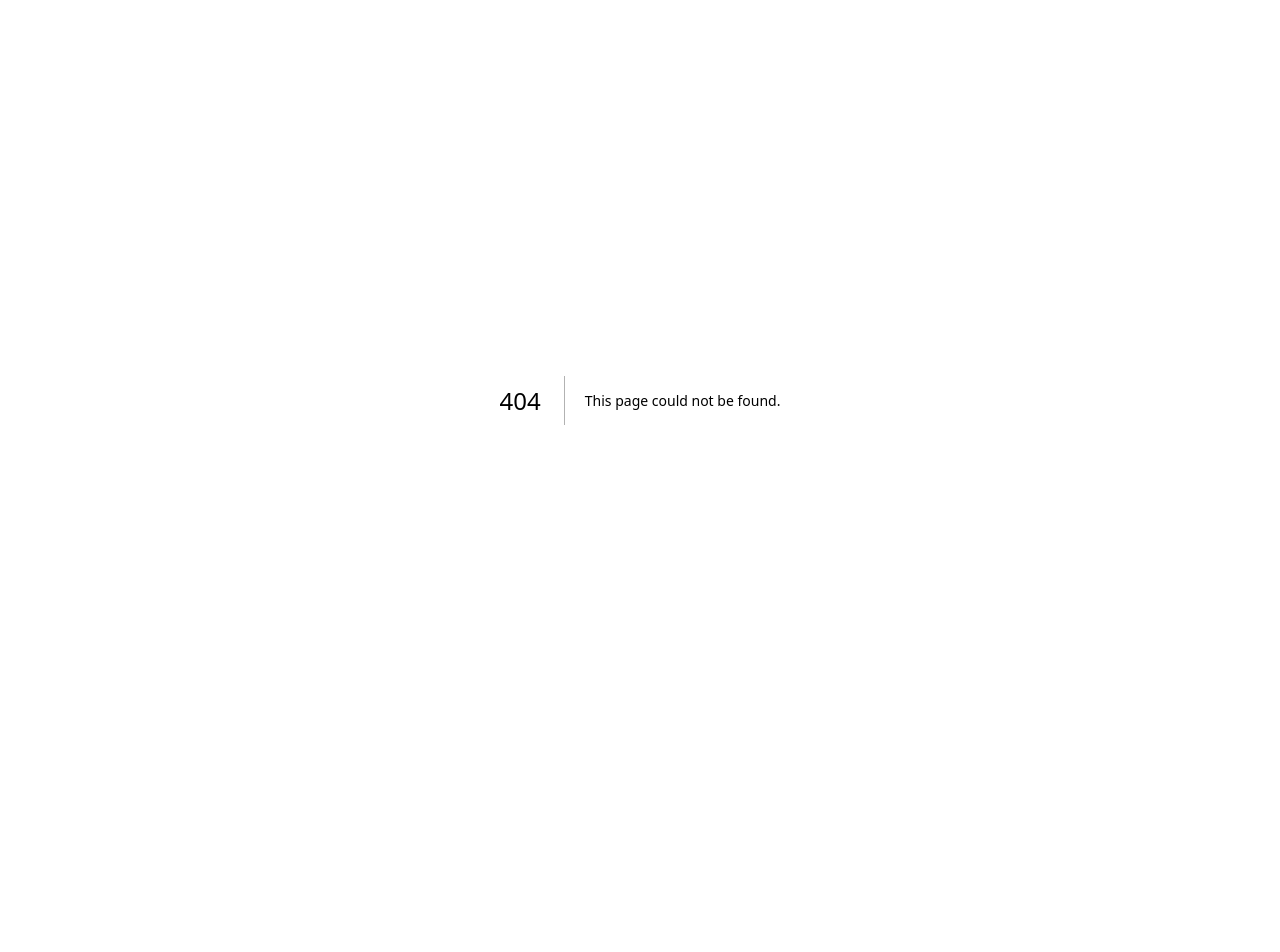
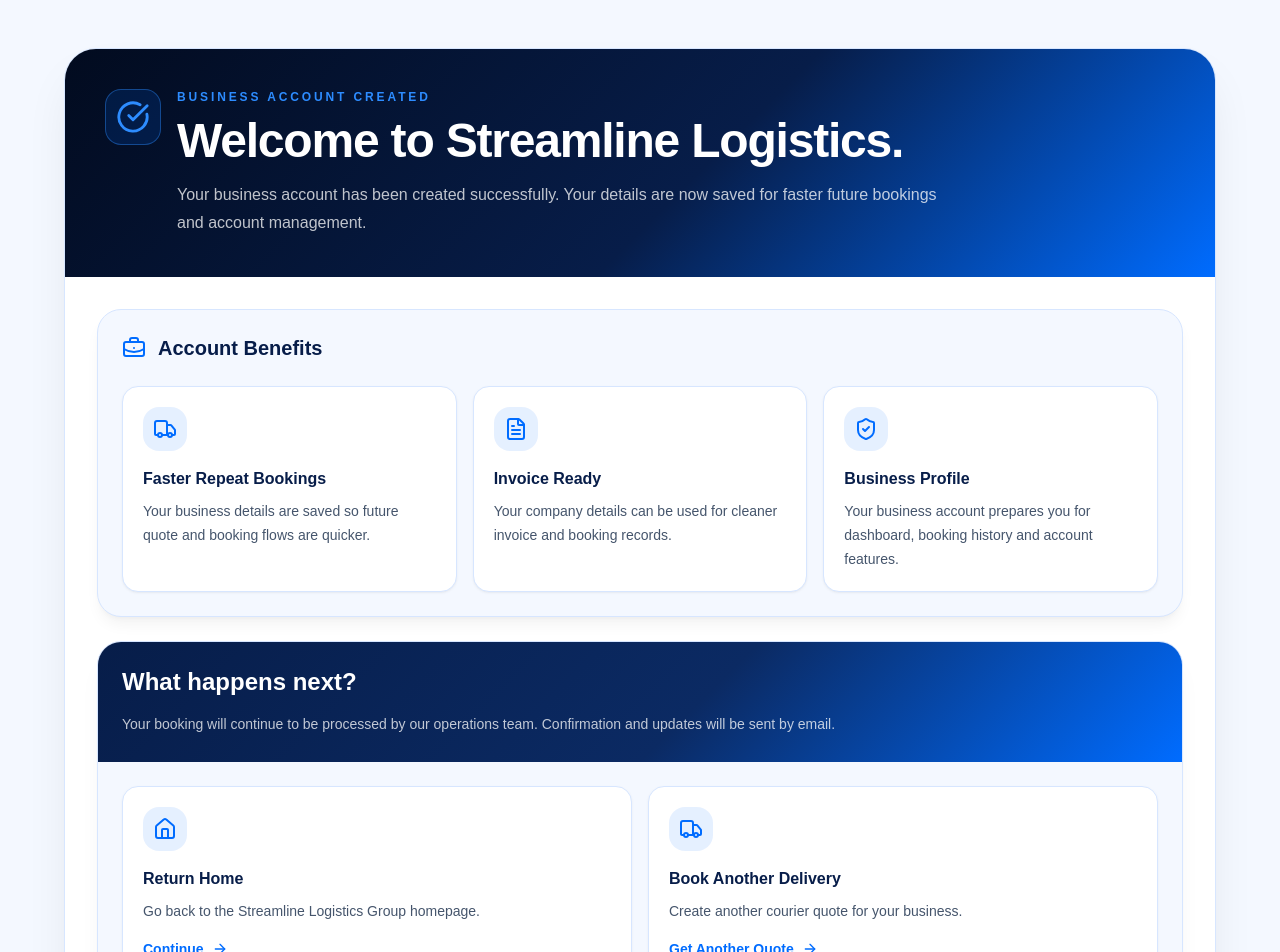
Before and after one commit to Qassy123/streamline-logistics, a Next.js app: page /business-account-success in a window 1280 px wide. Before the commit this address had no page. Shown: the top 952 px of the page. Before the commit the page ends 800 px from the top, so only its background shows below. Built offline with nearby package versions, Linux system fonts and the light colour scheme.

Commit message:
Add business account success page

```diff
--- /dev/null
+++ b/app/business-account-success/page.tsx
@@ -0,0 +1,184 @@
+import Link from "next/link";
+import {
+  ArrowRight,
+  BriefcaseBusiness,
+  CheckCircle,
+  FileText,
+  Home,
+  ShieldCheck,
+  Truck,
+} from "lucide-react";
+
+export default function BusinessAccountSuccessPage({
+  searchParams,
+}: {
+  searchParams: {
+    quoteId?: string;
+  };
+}) {
+  const quoteId = searchParams.quoteId;
+
+  return (
+    <main className="min-h-screen bg-[#F4F8FF] px-4 py-8 text-[#071D49] sm:px-6 sm:py-12">
+      <div className="mx-auto max-w-6xl">
+        <section className="overflow-hidden rounded-[1.5rem] border border-[#D7E6FF] bg-white shadow-2xl shadow-black/10 sm:rounded-[2rem]">
+          <div className="bg-[linear-gradient(135deg,_#020B1F_0%,_#071D49_55%,_#006CFF_100%)] p-6 text-white sm:p-10">
+            <div className="flex items-start gap-4">
+              <span className="flex h-14 w-14 shrink-0 items-center justify-center rounded-2xl border border-[#2D8CFF]/40 bg-[#006CFF]/15 text-[#2D8CFF]">
+                <CheckCircle size={34} />
+              </span>
+
+              <div>
+                <p className="text-xs font-bold uppercase tracking-[0.24em] text-[#2D8CFF]">
+                  Business account created
+                </p>
+
+                <h1 className="mt-3 text-3xl font-bold tracking-tight sm:text-5xl">
+                  Welcome to Streamline Logistics.
+                </h1>
+
+                <p className="mt-4 max-w-3xl text-sm leading-7 text-white/75 sm:text-base">
+                  Your business account has been created successfully. Your details are now saved for faster future bookings and account management.
+                </p>
+              </div>
+            </div>
+          </div>
+
+          <div className="grid gap-6 p-5 sm:p-8">
+            {quoteId && (
+              <section className="rounded-3xl border border-[#D7E6FF] bg-[#F4F8FF] p-5 shadow-lg shadow-black/5 sm:p-6">
+                <div className="mb-4 flex items-center gap-3">
+                  <FileText className="shrink-0 text-[#006CFF]" size={24} />
+                  <h2 className="text-xl font-bold">Booking Linked</h2>
+                </div>
+
+                <p className="text-sm leading-6 text-slate-600">
+                  Your account has been linked to quote reference:
+                </p>
+
+                <p className="mt-3 break-words rounded-2xl border border-[#D7E6FF] bg-white p-4 text-sm font-bold text-[#071D49]">
+                  {quoteId}
+                </p>
+              </section>
+            )}
+
+            <section className="rounded-3xl border border-[#D7E6FF] bg-[#F4F8FF] p-5 shadow-lg shadow-black/5 sm:p-6">
+              <div className="mb-6 flex items-center gap-3">
+                <BriefcaseBusiness className="shrink-0 text-[#006CFF]" size={24} />
+                <h2 className="text-xl font-bold">Account Benefits</h2>
+              </div>
+
+              <div className="grid gap-4 md:grid-cols-3">
+                <BenefitCard
+                  icon="truck"
+                  title="Faster Repeat Bookings"
+                  text="Your business details are saved so future quote and booking flows are quicker."
+                />
+
+                <BenefitCard
+                  icon="file"
+                  title="Invoice Ready"
+                  text="Your company details can be used for cleaner invoice and booking records."
+                />
+
+                <BenefitCard
+                  icon="shield"
+                  title="Business Profile"
+                  text="Your business account prepares you for dashboard, booking history and account features."
+                />
+              </div>
+            </section>
+
+            <section className="overflow-hidden rounded-3xl border border-[#D7E6FF] bg-white shadow-xl shadow-black/5">
+              <div className="bg-[linear-gradient(135deg,_#071D49_0%,_#0B2A63_55%,_#006CFF_100%)] p-6 text-white">
+                <h2 className="text-2xl font-bold">What happens next?</h2>
+
+                <p className="mt-3 max-w-3xl text-sm leading-7 text-white/75">
+                  Your booking will continue to be processed by our operations team. Confirmation and updates will be sent by email.
+                </p>
+              </div>
+
+              <div className="grid gap-4 bg-[#F4F8FF] p-5 sm:p-6 md:grid-cols-2">
+                <ActionCard
+                  href="/"
+                  icon="home"
+                  title="Return Home"
+                  text="Go back to the Streamline Logistics Group homepage."
+                  action="Continue"
+                />
+
+                <ActionCard
+                  href="/quote"
+                  icon="truck"
+                  title="Book Another Delivery"
+                  text="Create another courier quote for your business."
+                  action="Get Another Quote"
+                />
+              </div>
+            </section>
+          </div>
+        </section>
+      </div>
+    </main>
+  );
+}
+
+function BenefitCard({
+  icon,
+  title,
+  text,
+}: {
+  icon: "truck" | "file" | "shield";
+  title: string;
+  text: string;
+}) {
+  const Icon = icon === "truck" ? Truck : icon === "file" ? FileText : ShieldCheck;
+
+  return (
+    <div className="rounded-2xl border border-[#D7E6FF] bg-white p-5 shadow-sm shadow-black/5">
+      <span className="mb-4 flex h-11 w-11 items-center justify-center rounded-2xl bg-[#006CFF]/10 text-[#006CFF]">
+        <Icon size={24} />
+      </span>
+
+      <h3 className="font-bold text-[#071D49]">{title}</h3>
+
+      <p className="mt-2 text-sm leading-6 text-slate-600">{text}</p>
+    </div>
+  );
+}
+
+function ActionCard({
+  href,
+  icon,
+  title,
+  text,
+  action,
+}: {
+  href: string;
+  icon: "home" | "truck";
+  title: string;
+  text: string;
+  action: string;
+}) {
+  const Icon = icon === "home" ? Home : Truck;
+
+  return (
+    <Link
+      href={href}
+      className="group rounded-2xl border border-[#D7E6FF] bg-white p-5 shadow-sm shadow-black/5 transition hover:-translate-y-0.5 hover:border-[#006CFF] hover:shadow-xl"
+    >
+      <span className="mb-4 flex h-11 w-11 items-center justify-center rounded-2xl bg-[#006CFF]/10 text-[#006CFF] transition group-hover:bg-[#006CFF] group-hover:text-white">
+        <Icon size={24} />
+      </span>
+
+      <h3 className="font-bold text-[#071D49]">{title}</h3>
+
+      <p className="mt-2 text-sm leading-6 text-slate-600">{text}</p>
+
+      <div className="mt-4 flex items-center gap-2 text-sm font-bold text-[#006CFF]">
+        {action}
+        <ArrowRight size={16} />
+      </div>
+    </Link>
+  );
+}
```
